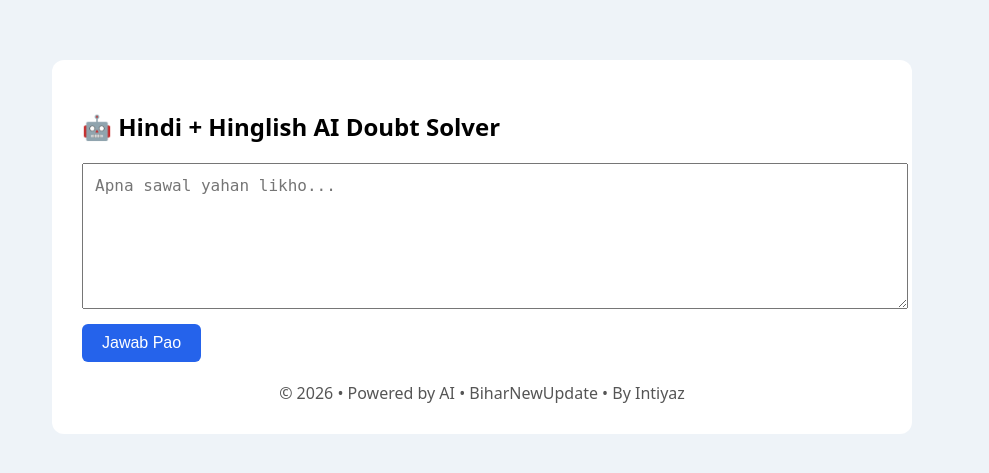
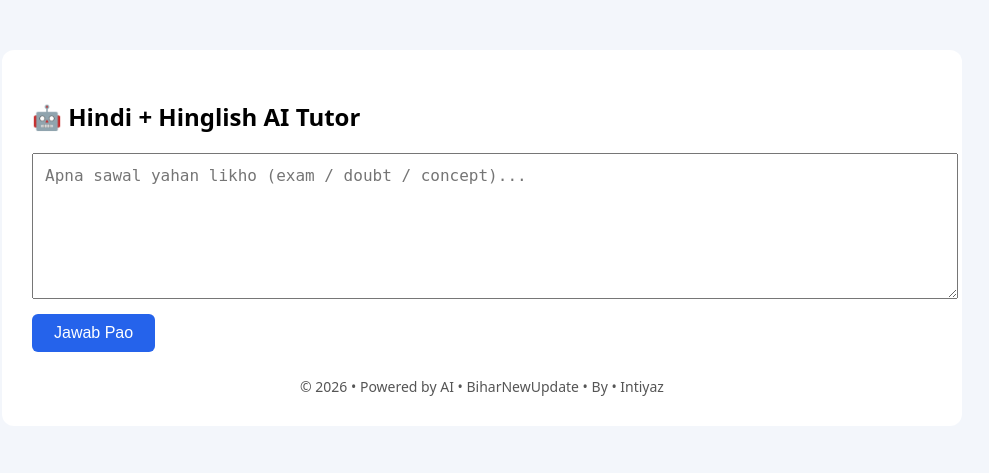
Before and after one commit to biharnewupdateofficial/hindi-ai-tool, a Flask app: page / in a window 1280 px wide. Shown: the top 473 px of the page, without its empty margins (158-1147 px from the left). Run offline with Flask 3, Linux system fonts and the light colour scheme.

Commit message:
phase 1 chatgpt style fast clear tutor

```diff
--- a/app.py
+++ b/app.py
@@ -1,63 +1,76 @@
 from flask import Flask, render_template, request
 from flask_limiter import Limiter
 from flask_limiter.util import get_remote_address
+import openai
 import os
 
 app = Flask(__name__)
 
-# Rate limit (safe)
+# basic safety
 limiter = Limiter(
     get_remote_address,
     app=app,
     default_limits=["10 per minute"]
 )
 
-def format_answer(topic, raw):
+openai.api_key = os.getenv("OPENAI_API_KEY")
+
+
+def build_prompt(question):
     return f"""
-🧠 {topic}
+You are a helpful AI tutor like ChatGPT.
+
+Rules:
+- Language: Simple Hindi + Hinglish
+- Style: Clear, structured, student-friendly
+- No mixing of points
+- Use emojis only for clarity (not overuse)
+- Focus on exam + understanding
+
+STRICT FORMAT:
+
+🧠 Topic
 
 📌 Short Answer (Exam ke liye)
-{raw['short']}
+(3–5 crisp points)
 
 📖 Easy Explanation (Samajhne ke liye)
-{raw['explain']}
+(simple language, small paragraphs)
 
-🧮 Example / Formula
-{raw['example']}
+🧮 Example / Formula (if applicable)
+(step-wise)
 
-⚠️ Yaad Rakhne Layak Baat
-{raw['note']}
+⚠️ Yaad Rakhne Layak
+(1–2 very important lines)
 
 🎯 Exam Tip
-{raw['tip']}
+(what examiner expects)
+
+Question:
+{question}
 """
+
 
 @app.route("/", methods=["GET", "POST"])
 @limiter.limit("5 per minute")
 def index():
     answer = ""
     if request.method == "POST":
-        topic = request.form.get("question")
+        question = request.form.get("question")
 
-        # --- DEMO AI LOGIC (ChatGPT style) ---
-        raw = {
-            "short": "Quadratic equation ek polynomial equation hoti hai jisme degree 2 hoti hai.",
-            "explain": (
-                "Quadratic equation ka general form hota hai: ax² + bx + c = 0, "
-                "jahan a ≠ 0. Iska use maths, physics aur daily problems me hota hai."
-            ),
-            "example": (
-                "Example: 2x² + 3x − 5 = 0\n"
-                "Discriminant D = b² − 4ac = 9 + 40 = 49\n"
-                "Roots = (−b ± √49) / 2a"
-            ),
-            "note": "Discriminant se roots ki nature pata chalti hai.",
-            "tip": "Board exam me formula likhna + steps dikhana bahut zaroori hai."
-        }
+        response = openai.ChatCompletion.create(
+            model="gpt-3.5-turbo",
+            messages=[
+                {"role": "user", "content": build_prompt(question)}
+            ],
+            temperature=0.3,
+            max_tokens=500
+        )
 
-        answer = format_answer(topic, raw)
+        answer = response.choices[0].message.content
 
     return render_template("index.html", answer=answer)
 
+
 if __name__ == "__main__":
     app.run(host="0.0.0.0", port=10000)
--- a/templates/index.html
+++ b/templates/index.html
@@ -2,16 +2,18 @@
 <html lang="hi">
 <head>
 <meta charset="UTF-8">
-<title>Hindi + Hinglish AI Doubt Solver</title>
+<title>Hindi + Hinglish AI Tutor</title>
 <style>
 body {
     font-family: system-ui, -apple-system, BlinkMacSystemFont;
-    background: #eef3f8;
+    background: #f3f6fb;
+    margin: 0;
+    padding: 0;
 }
 .container {
-    max-width: 800px;
-    margin: 60px auto;
-    background: #fff;
+    max-width: 900px;
+    margin: 50px auto;
+    background: #ffffff;
     padding: 30px;
     border-radius: 12px;
 }
@@ -23,7 +25,7 @@ textarea {
 }
 button {
     margin-top: 10px;
-    padding: 10px 20px;
+    padding: 10px 22px;
     font-size: 16px;
     background: #2563eb;
     color: #fff;
@@ -32,39 +34,40 @@ button {
     cursor: pointer;
 }
 .answer {
-    margin-top: 25px;
-    padding: 20px;
+    margin-top: 30px;
+    padding: 25px;
     background: #f1f5f9;
     border-left: 5px solid #2563eb;
     white-space: pre-line;
+    line-height: 1.7;
 }
 footer {
     text-align: center;
-    margin-top: 20px;
+    margin-top: 25px;
     color: #555;
+    font-size: 14px;
 }
 </style>
 </head>
 <body>
 
 <div class="container">
-    <h2>🤖 Hindi + Hinglish AI Doubt Solver</h2>
+    <h2>🤖 Hindi + Hinglish AI Tutor</h2>
 
     <form method="POST">
-        <textarea name="question" placeholder="Apna sawal yahan likho..."></textarea>
+        <textarea name="question" placeholder="Apna sawal yahan likho (exam / doubt / concept)..." required></textarea>
         <br>
         <button type="submit">Jawab Pao</button>
     </form>
 
     {% if answer %}
     <div class="answer">
-        <strong>AI ka Jawab:</strong><br><br>
         {{ answer }}
     </div>
     {% endif %}
 
     <footer>
-        © 2026 • Powered by AI • BiharNewUpdate • By Intiyaz
+        © 2026 • Powered by AI • BiharNewUpdate • By • Intiyaz
     </footer>
 </div>
 
```
Also changed, not shown: requirements.txt (line endings or trailing spaces).
